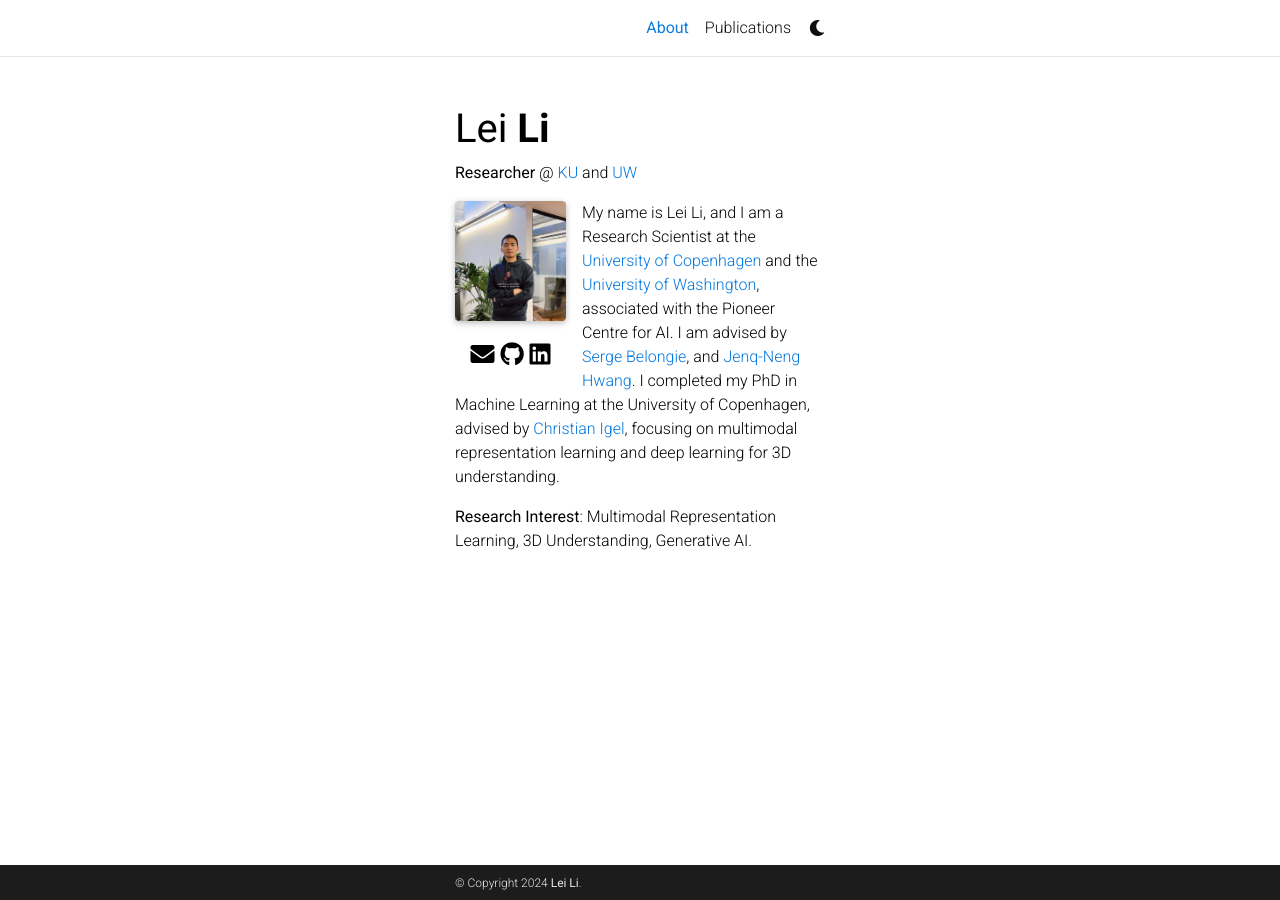
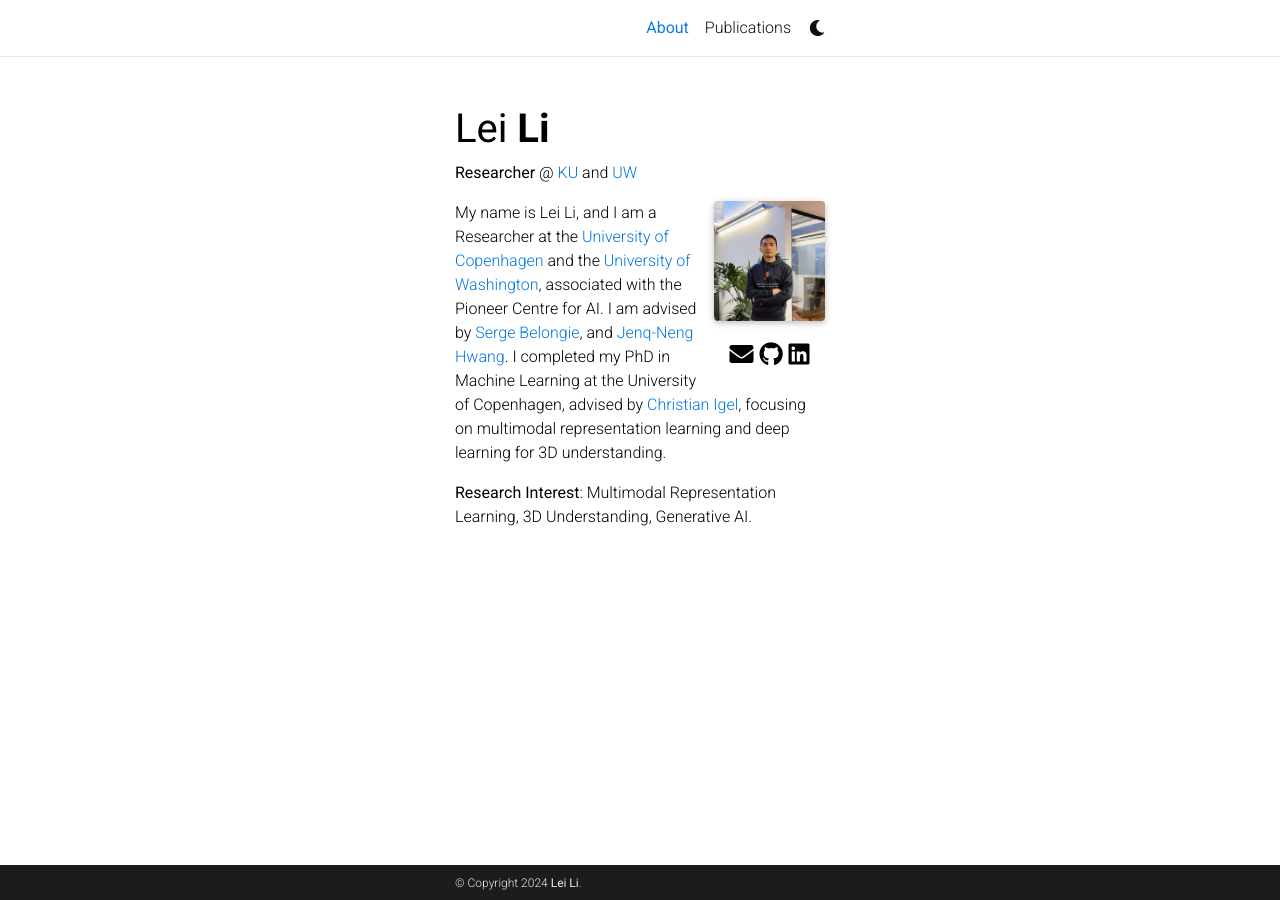
Before and after one commit to llei66/li-lei.github.io, a Jekyll site: the page built from _pages/about.md, in a window 1280 px wide. Built offline with Jekyll 4.4.1, drawn with Linux system fonts in a browser that asks for light colours; full-size pictures stand in for the smaller copies a plugin makes; comment, search, counter and statistics services are not loaded; a style sheet for code colours, icons or effects is not loaded.

Commit message:
Update about.md

```diff
--- a/_pages/about.md
+++ b/_pages/about.md
@@ -5,7 +5,7 @@
 subtitle: <b>Researcher</b> @ <a href="https://www.ku.dk/en">KU</a> and <a href="https://www.washington.edu/">UW</a>
 
 profile:
-  align: left
+  align: right
   image: profile_image.jpeg
   image_circular: false # crops the image to make it circular
 
@@ -20,6 +20,6 @@
 social: true  # includes social icons at the bottom of the page
 ---
 
-  My name is Lei Li, and I am a Research Scientist at the [University of Copenhagen](https://www.ku.dk/en) and the [University of Washington](https://www.washington.edu/), associated with the Pioneer Centre for AI. I am advised by [Serge Belongie](https://www.belongielab.org/), and [Jenq-Neng Hwang](https://people.ece.uw.edu/hwang/). I completed my PhD in Machine Learning at the University of Copenhagen, advised by [Christian Igel](https://christian-igel.github.io/), focusing on multimodal representation learning and deep learning for 3D understanding.
+  My name is Lei Li, and I am a Researcher at the [University of Copenhagen](https://www.ku.dk/en) and the [University of Washington](https://www.washington.edu/), associated with the Pioneer Centre for AI. I am advised by [Serge Belongie](https://www.belongielab.org/), and [Jenq-Neng Hwang](https://people.ece.uw.edu/hwang/). I completed my PhD in Machine Learning at the University of Copenhagen, advised by [Christian Igel](https://christian-igel.github.io/), focusing on multimodal representation learning and deep learning for 3D understanding.
 
   <b>Research Interest</b>: Multimodal Representation Learning, 3D Understanding, Generative AI.
```
